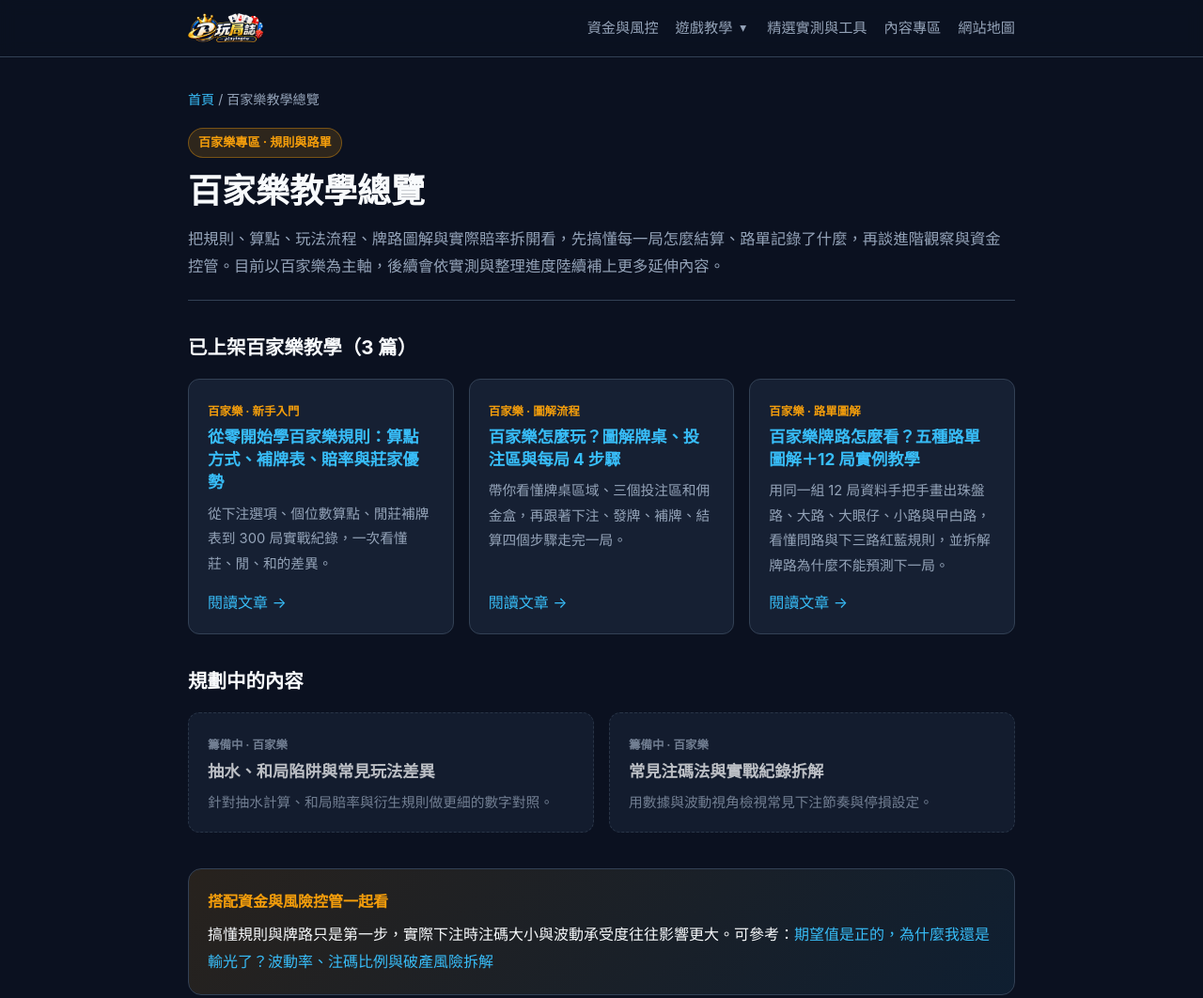
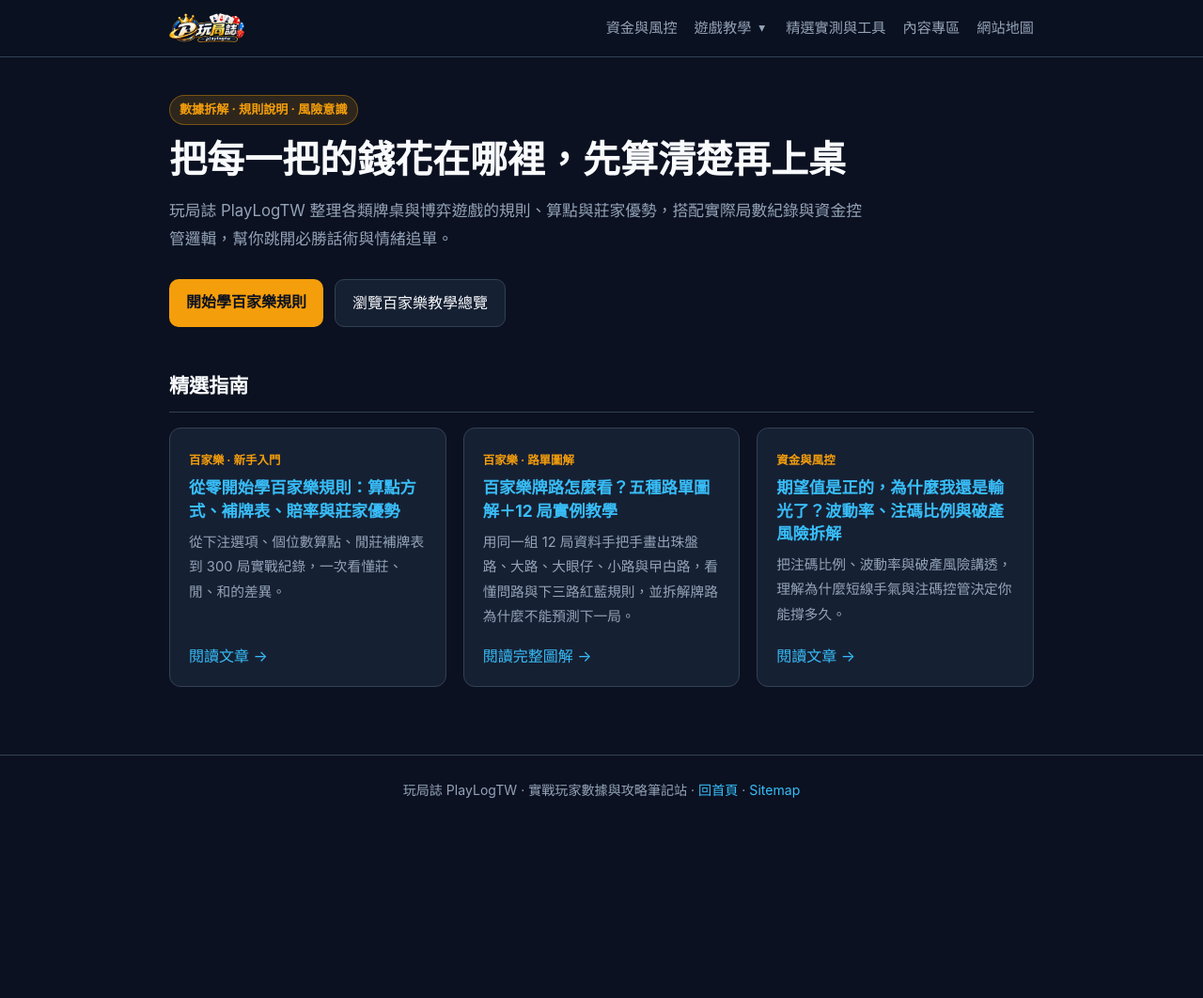
Before and after one commit to playlogtw/playlogtw, a plain HTML site: page index.html in a window 1280 px wide. Shown: the top 1062 px of the page at 94% size. After the commit the page ends 878 px from the top, so only its background shows below. Drawn offline with Linux system fonts and the light colour scheme.

Commit message:
Update index.html

```diff
--- a/index.html
+++ b/index.html
@@ -3,9 +3,9 @@
 <head>
   <meta charset="UTF-8" />
   <meta name="viewport" content="width=device-width, initial-scale=1.0" />
-  <title>百家樂教學總覽：規則、玩法、牌路與實戰拆解｜PlayLogTW 玩局誌</title>
-  <meta name="description" content="玩局誌 PlayLogTW 百家樂教學總覽，整理百家樂規則、算點補牌表、牌桌玩法步驟、五種牌路圖解與莊家優勢解析。" />
-  <link rel="canonical" href="https://playlogtw.com/game/" />
+  <title>PlayLogTW｜玩局誌</title>
+  <meta name="description" content="玩局誌 PlayLogTW 專注於規則拆解、機率與期望值計算、資金風控與實戰紀錄，用數據看懂每一把的風險與成本。" />
+  <link rel="canonical" href="https://playlogtw.com/" />
 
   <!-- Favicon 與品牌圖示 -->
   <link rel="icon" type="image/png" href="/playlogtw-favicon.png" />
@@ -16,10 +16,21 @@
   <!-- Open Graph 社群預覽 -->
   <meta property="og:site_name" content="玩局誌 PlayLogTW" />
   <meta property="og:type" content="website" />
-  <meta property="og:title" content="百家樂教學總覽：規則、玩法、牌路與實戰拆解｜PlayLogTW 玩局誌" />
-  <meta property="og:description" content="整理百家樂規則、算點補牌表、牌桌玩法步驟、五種牌路圖解與莊家優勢解析。" />
-  <meta property="og:url" content="https://playlogtw.com/game/" />
-  <meta property="og:image" content="https://playlogtw.com/playlogtw-favicon.png" />
+  <meta property="og:title" content="PlayLogTW｜玩局誌" />
+  <meta property="og:description" content="用規則、機率、期望值與資金控管看懂牌桌風險，拒絕迷信與必勝話術。" />
+  <meta property="og:url" content="https://playlogtw.com/" />
+  <meta property="og:image" content="https://playlogtw.com/playlogtw-logo.png" />
+
+  <script type="application/ld+json">
+  {
+    "@context": "https://schema.org",
+    "@type": "WebSite",
+    "name": "玩局誌 PlayLogTW",
+    "alternateName": "PlayLogTW",
+    "url": "https://playlogtw.com/",
+    "inLanguage": "zh-Hant"
+  }
+  </script>
 
   <style>
     :root {
@@ -51,19 +62,19 @@
       z-index: 20;
     }
     .nav-wrap {
-      max-width: 920px;
+      max-width: 960px;
       margin: 0 auto;
       padding: 10px 20px;
       display: flex;
       align-items: center;
       justify-content: space-between;
-      gap: 16px;
-      flex-wrap: wrap;
+      gap: 12px;
     }
     .brand {
       display: inline-flex;
       align-items: center;
       gap: 10px;
+      flex-shrink: 0;
     }
     .brand-logo {
       height: 40px;
@@ -82,6 +93,11 @@
       padding: 6px 12px;
       font-size: 1.1rem;
       cursor: pointer;
+      flex-shrink: 0;
+      margin-left: auto;
+    }
+    #site-nav {
+      margin-left: auto;
     }
     .site-nav {
       display: flex;
@@ -90,10 +106,21 @@
       flex-wrap: wrap;
       font-size: 0.95rem;
     }
-    .site-nav a { color: var(--muted); text-decoration: none; }
-    .site-nav a:hover { color: var(--text); }
-    .nav-item { position: relative; }
-    .nav-row { display: inline-flex; align-items: center; gap: 4px; }
+    .site-nav a {
+      color: var(--muted);
+      text-decoration: none;
+    }
+    .site-nav a:hover {
+      color: var(--text);
+    }
+    .nav-item {
+      position: relative;
+    }
+    .nav-row {
+      display: inline-flex;
+      align-items: center;
+      gap: 4px;
+    }
     .sub-toggle {
       background: transparent;
       border: none;
@@ -104,7 +131,9 @@
       line-height: 1;
     }
     .sub-toggle:hover,
-    .nav-item:hover .sub-toggle { color: var(--text); }
+    .nav-item:hover .sub-toggle {
+      color: var(--text);
+    }
     .sub-menu {
       list-style: none;
       margin: 0;
@@ -132,11 +161,27 @@
       text-decoration: none;
     }
     @media (hover: hover) and (min-width: 769px) {
-      .nav-item:hover .sub-menu { display: block; }
+      .nav-item:hover .sub-menu {
+        display: block;
+      }
     }
     @media (max-width: 768px) {
-      .menu-toggle { display: inline-block; }
-      #site-nav { width: 100%; }
+      .nav-wrap {
+        flex-wrap: wrap;
+        padding: 10px 16px;
+      }
+      .menu-toggle {
+        display: inline-block;
+      }
+      #site-nav:not(:has(.site-nav.open)) {
+        display: none;
+      }
+      #site-nav:has(.site-nav.open) {
+        display: block;
+        width: 100%;
+        order: 10;
+        margin-left: 0;
+      }
       .site-nav {
         display: none;
         width: 100%;
@@ -146,10 +191,16 @@
         padding-top: 10px;
         border-top: 1px solid var(--border);
       }
-      .site-nav.open { display: flex; }
+      .site-nav.open {
+        display: flex;
+      }
       .site-nav > a,
-      .nav-row { padding: 8px 4px; }
-      .nav-row { justify-content: space-between; }
+      .nav-row {
+        padding: 8px 4px;
+      }
+      .nav-row {
+        justify-content: space-between;
+      }
       .sub-menu {
         position: static;
         box-shadow: none;
@@ -160,18 +211,15 @@
         padding: 4px 0 4px 10px;
         background: transparent;
       }
-      .nav-item.open .sub-menu { display: block; }
+      .nav-item.open .sub-menu {
+        display: block;
+      }
     }
 
     main {
-      max-width: 920px;
+      max-width: 960px;
       margin: 0 auto;
-      padding: 32px 20px 72px;
-    }
-    .breadcrumb {
-      font-size: 0.88rem;
-      color: var(--muted);
-      margin-bottom: 18px;
+      padding: 40px 20px 72px;
     }
     .tag {
       display: inline-block;
@@ -186,26 +234,49 @@
     }
     h1 {
       margin: 0 0 14px;
-      font-size: clamp(1.65rem, 3.2vw, 2.25rem);
-      line-height: 1.28;
+      font-size: clamp(1.8rem, 3.6vw, 2.5rem);
+      line-height: 1.25;
     }
     .lead {
       color: var(--muted);
-      font-size: 1.02rem;
-      margin: 0 0 32px;
-      padding-bottom: 20px;
+      font-size: 1.05rem;
+      margin: 0 0 28px;
+      max-width: 740px;
+    }
+    .hero-actions {
+      display: flex;
+      gap: 12px;
+      flex-wrap: wrap;
+      margin-bottom: 44px;
+    }
+    .btn-primary {
+      background: var(--gold);
+      color: #0b1120;
+      font-weight: 700;
+      padding: 10px 18px;
+      border-radius: 10px;
+      display: inline-block;
+    }
+    .btn-primary:hover { text-decoration: none; opacity: 0.92; }
+    .btn-secondary {
+      background: var(--surface);
+      color: var(--text);
+      border: 1px solid var(--border);
+      padding: 10px 18px;
+      border-radius: 10px;
+      display: inline-block;
+    }
+    .btn-secondary:hover { text-decoration: none; border-color: var(--accent); }
+    h2 {
+      font-size: 1.32rem;
+      margin: 0 0 16px;
+      padding-bottom: 8px;
       border-bottom: 1px solid var(--border);
-    }
-    h2 {
-      font-size: 1.28rem;
-      margin: 32px 0 14px;
-      color: var(--text);
     }
     .grid {
       display: grid;
-      grid-template-columns: repeat(auto-fit, minmax(260px, 1fr));
-      gap: 16px;
-      margin-top: 14px;
+      grid-template-columns: repeat(auto-fit, minmax(270px, 1fr));
+      gap: 18px;
     }
     .card {
       background: var(--surface);
@@ -215,14 +286,14 @@
       display: flex;
       flex-direction: column;
       justify-content: space-between;
-      gap: 12px;
+      gap: 14px;
     }
     .card-badge {
       display: inline-block;
       font-size: 0.78rem;
       color: var(--gold);
       font-weight: 700;
-      margin-bottom: 4px;
+      margin-bottom: 6px;
     }
     .card h3 {
       margin: 0 0 8px;
@@ -233,20 +304,6 @@
       margin: 0;
       color: var(--muted);
       font-size: 0.92rem;
-    }
-    .card.upcoming {
-      opacity: 0.75;
-      border-style: dashed;
-    }
-    .card.upcoming .card-badge {
-      color: var(--muted);
-    }
-    .next-box {
-      margin-top: 38px;
-      background: linear-gradient(135deg, rgba(245, 158, 11, 0.12), rgba(56, 189, 248, 0.08));
-      border: 1px solid var(--border);
-      border-radius: 14px;
-      padding: 20px;
     }
     footer {
       border-top: 1px solid var(--border);
@@ -264,7 +321,9 @@
         <img class="brand-logo" src="/playlogtw-logo.png" alt="玩局誌 PlayLogTW Logo" />
       </a>
 
-      <button class="menu-toggle" type="button" aria-label="切換選單" aria-expanded="false">☰</button>
+      <button class="menu-toggle" type="button" aria-label="切換選單" aria-expanded="false">
+        ☰
+      </button>
 
       <!-- 共用選單容器（由根目錄 /nav.js 自動填入） -->
       <div id="site-nav"></div>
@@ -272,17 +331,19 @@
   </header>
 
   <main>
-    <div class="breadcrumb">
-      <a href="/">首頁</a> / 百家樂教學總覽
+    <span class="tag">數據拆解 · 規則說明 · 風險意識</span>
+    <h1>把每一把的錢花在哪裡，先算清楚再上桌</h1>
+    <p class="lead">
+      玩局誌 PlayLogTW 整理各類牌桌與博弈遊戲的規則、算點與莊家優勢，搭配實際局數紀錄與資金控管邏輯，幫你跳開必勝話術與情緒追單。
+    </p>
+
+    <div class="hero-actions">
+      <a class="btn-primary" href="/game/baccarat/baccarat-rules.html">開始學百家樂規則</a>
+      <a class="btn-secondary" href="/game/">瀏覽百家樂教學總覽</a>
     </div>
 
-    <span class="tag">百家樂專區 · 規則與路單</span>
-    <h1>百家樂教學總覽</h1>
-    <p class="lead">
-      把規則、算點、玩法流程、牌路圖解與實際賠率拆開看，先搞懂每一局怎麼結算、路單記錄了什麼，再談進階觀察與資金控管。目前以百家樂為主軸，後續會依實測與整理進度陸續補上更多延伸內容。
-    </p>
-
-    <h2>已上架百家樂教學（3 篇）</h2>
+    <section id="featured">
+      <h2>精選指南</h2>
       <div class="grid">
         <article class="card">
           <div>
@@ -292,48 +353,26 @@
           </div>
           <div><a href="/game/baccarat/baccarat-rules.html">閱讀文章 →</a></div>
         </article>
-      <article class="card">
-        <div>
-          <span class="card-badge">百家樂 · 圖解流程</span>
-          <h3><a href="/game/baccarat/baccarat-how-to-play.html">百家樂怎麼玩？圖解牌桌、投注區與每局 4 步驟</a></h3>
-          <p>帶你看懂牌桌區域、三個投注區和佣金盒，再跟著下注、發牌、補牌、結算四個步驟走完一局。</p>
-        </div>
-        <div><a href="/game/baccarat/baccarat-how-to-play.html">閱讀文章 →</a></div>
-      </article>
+
         <article class="card">
           <div>
             <span class="card-badge">百家樂 · 路單圖解</span>
             <h3><a href="/game/baccarat/baccarat-road-map-guide.html">百家樂牌路怎麼看？五種路單圖解＋12 局實例教學</a></h3>
             <p>用同一組 12 局資料手把手畫出珠盤路、大路、大眼仔、小路與曱甴路，看懂問路與下三路紅藍規則，並拆解牌路為什麼不能預測下一局。</p>
           </div>
-        <div><a href="/game/baccarat/baccarat-road-map-guide.html">閱讀文章 →</a></div>
+          <div><a href="/game/baccarat/baccarat-road-map-guide.html">閱讀完整圖解 →</a></div>
+        </article>
+
+        <article class="card">
+          <div>
+            <span class="card-badge">資金與風控</span>
+            <h3><a href="/risk-management/ev-and-bankroll.html">期望值是正的，為什麼我還是輸光了？波動率、注碼比例與破產風險拆解</a></h3>
+            <p>把注碼比例、波動率與破產風險講透，理解為什麼短線手氣與注碼控管決定你能撐多久。</p>
+          </div>
+          <div><a href="/risk-management/ev-and-bankroll.html">閱讀文章 →</a></div>
         </article>
       </div>
-
-    <h2>規劃中的內容</h2>
-    <div class="grid">
-      <article class="card upcoming">
-        <div>
-          <span class="card-badge">籌備中 · 百家樂</span>
-          <h3>抽水、和局陷阱與常見玩法差異</h3>
-          <p>針對抽水計算、和局賠率與衍生規則做更細的數字對照。</p>
-        </div>
-      </article>
-      <article class="card upcoming">
-        <div>
-          <span class="card-badge">籌備中 · 百家樂</span>
-          <h3>常見注碼法與實戰紀錄拆解</h3>
-          <p>用數據與波動視角檢視常見下注節奏與停損設定。</p>
-        </div>
-      </article>
-    </div>
-
-    <div class="next-box">
-      <strong style="color: var(--gold); display: block; margin-bottom: 6px;">搭配資金與風險控管一起看</strong>
-      <p style="margin: 0;">
-        搞懂規則與牌路只是第一步，實際下注時注碼大小與波動承受度往往影響更大。可參考：<a href="/risk-management/ev-and-bankroll.html">期望值是正的，為什麼我還是輸光了？波動率、注碼比例與破產風險拆解</a>
-      </p>
-    </div>
+    </section>
   </main>
 
   <footer>
```
Lines whose indentation alone changed are shown as unchanged.
